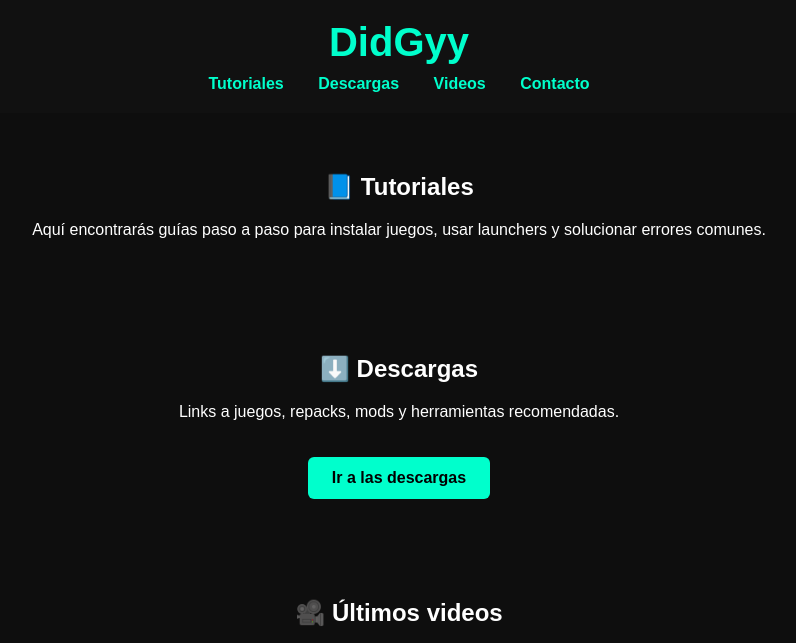
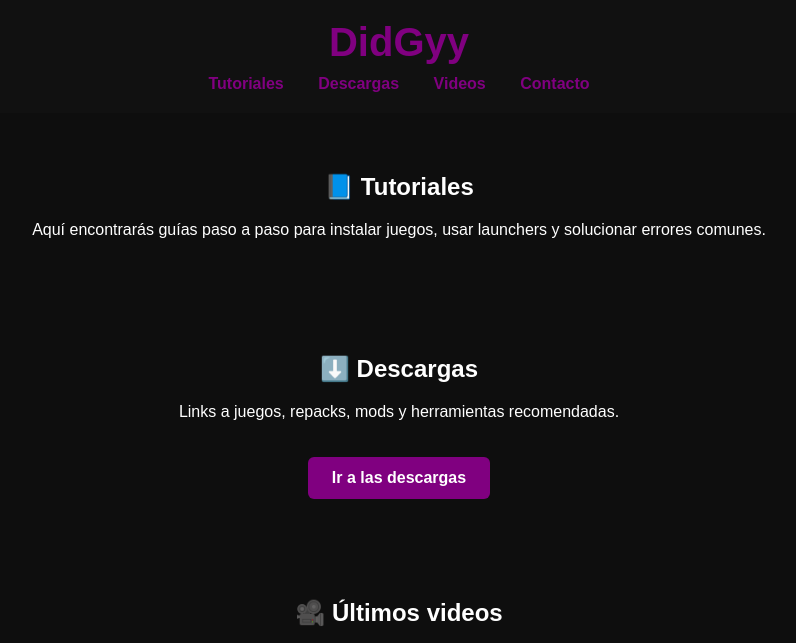
Before and after one commit to DIDGYY/didgyy.github.io, a plain HTML site: page index (3).html in a window 1280 px wide. Shown: the top 643 px of the page, without its empty margins (241-1037 px from the left). Drawn offline with Linux system fonts and the light colour scheme.

Commit message:
Update index (3).html

```diff
--- a/index (3).html
+++ b/index (3).html
@@ -5,6 +5,7 @@
   <meta charset="UTF-8" />
   <meta name="viewport" content="width=device-width, initial-scale=1.0" />
   <title>DidGyy - Juegos y Tutoriales</title>
+  <meta name="description" content="Canal DidGyy con tutoriales y juegos, descarga de repacks y más." />
   <style>
     body {
       font-family: Arial, sans-serif;
@@ -21,13 +22,13 @@
     h1 {
       margin: 0;
       font-size: 2.5em;
-      color: #00ffcc;
+      color: #800080; /* morado */
     }
     nav {
       margin-top: 10px;
     }
     nav a {
-      color: #00ffcc;
+      color: #800080; /* morado */
       margin: 0 15px;
       text-decoration: none;
       font-weight: bold;
@@ -43,8 +44,8 @@
     }
     a.button {
       display: inline-block;
-      background-color: #00ffcc;
-      color: #000;
+      background-color: #800080; /* morado */
+      color: #fff;
       padding: 12px 24px;
       border-radius: 6px;
       text-decoration: none;
@@ -79,8 +80,8 @@
   <section id="videos">
     <h2>🎥 Últimos videos</h2>
     <p>Contenido directo desde mi canal de YouTube:</p>
-    <iframe width="560" height="315" src="https://www.youtube.com/embed?listType=user_uploads&list=DidGyy"
-      title="YouTube DidGyy" frameborder="0" allowfullscreen></iframe>
+    <iframe width="560" height="315" src="https://www.youtube.com/embed/oWCeV4c5Fxw"
+      title="¡Como INSTALAR HYDRA LAUNCHER! | !SIN PROBLEMAS! 💡(LINKS)" frameborder="0" allowfullscreen></iframe>
   </section>
 
   <section id="contacto">
```
